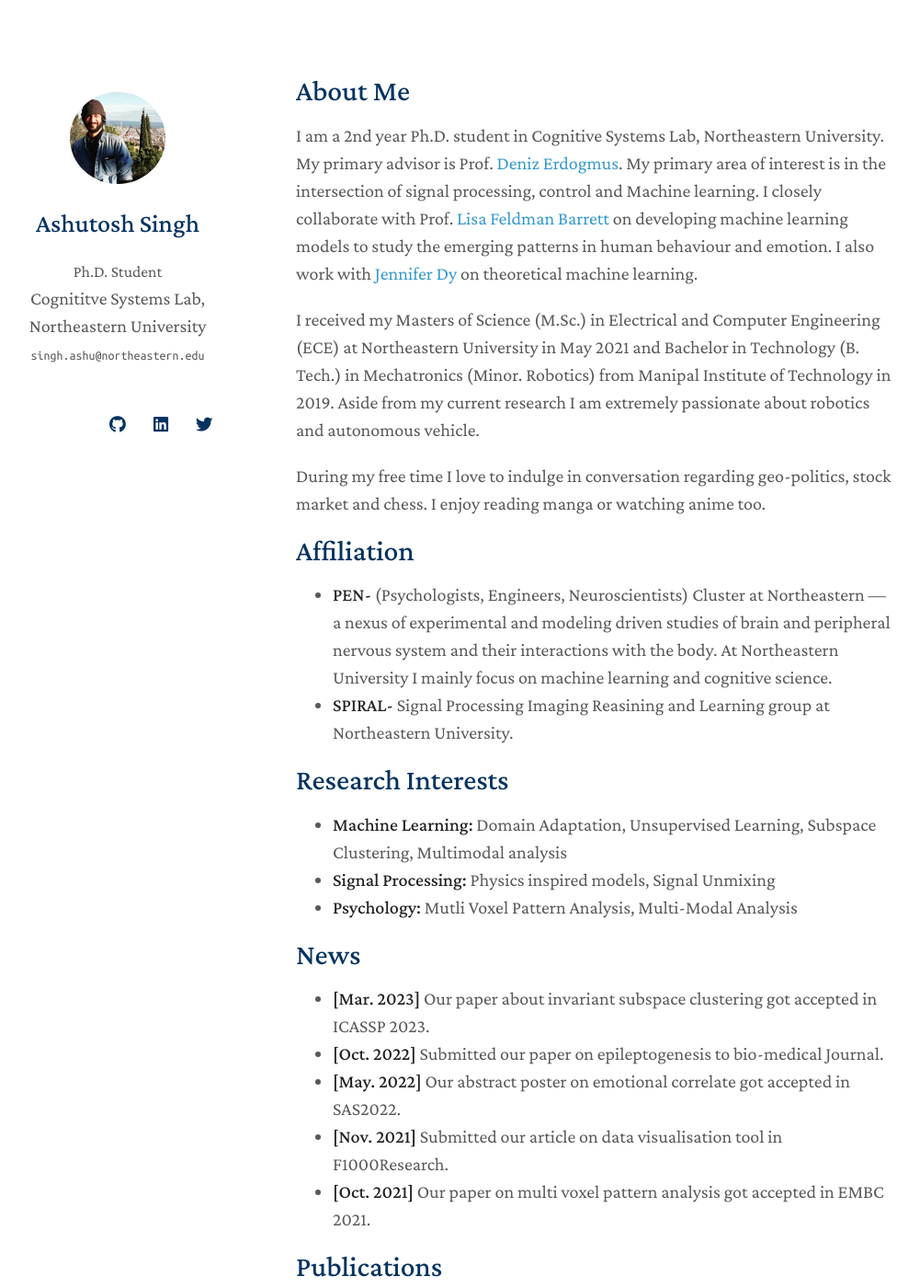
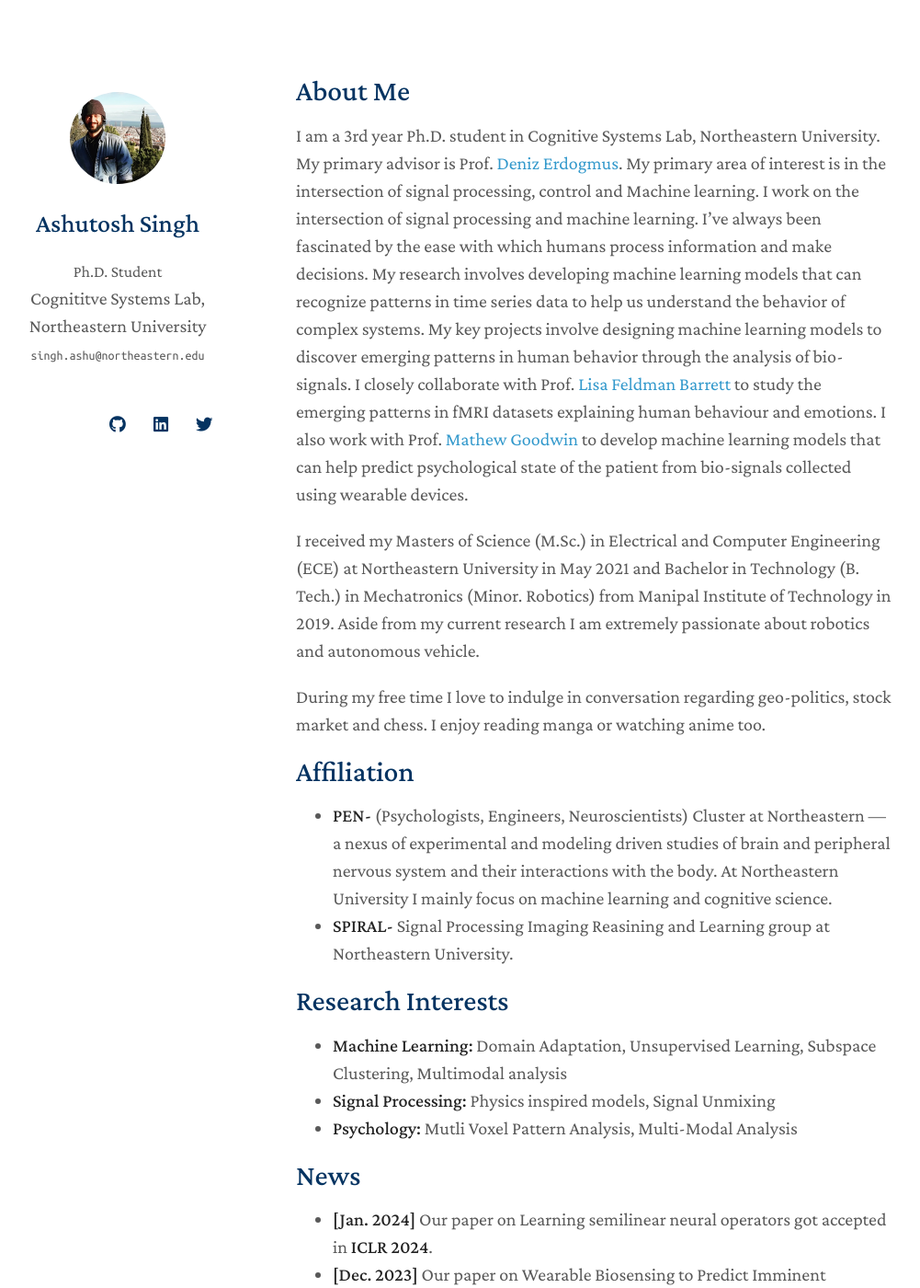
Before and after one commit to ashutosh17dec/ashutosh17dec.github.io, a Jekyll site: the page built from index.md, in a window 1280 px wide and 1400 px high. Shown: the whole window at 92% size, without its empty margins (148-1149 px from the left). Built offline with Jekyll 4.4.1, drawn with Linux system fonts in a browser that asks for light colours; nearby versions of some CDN libraries; a style sheet for code colours, icons or effects is not loaded; our own code applies the rules of GitHub Pages for plain Markdown files; some of the changed text lies outside the part shown.

Commit message:
Update index.md

```diff
--- a/index.md
+++ b/index.md
@@ -4,7 +4,9 @@ layout: homepage
 
 ## About Me
 
-I am a 2nd year Ph.D. student in Cognitive Systems Lab, Northeastern University. My primary advisor is Prof. <a href = "https://web.northeastern.edu/deniz/">Deniz Erdogmus</a>. My primary area of interest is in the intersection of signal processing, control and Machine learning. I closely collaborate with Prof. <a href = "https://cos.northeastern.edu/people/lisa-barrett/">Lisa Feldman Barrett</a> on developing machine learning models to study the emerging patterns in human behaviour and emotion. I also work with <a href = "https://scholar.google.com/citations?user=6h7b0fAAAAAJ&hl=en">Jennifer Dy</a> on theoretical machine learning.
+I am a 3rd year Ph.D. student in Cognitive Systems Lab, Northeastern University. My primary advisor is Prof. <a href = "https://web.northeastern.edu/deniz/">Deniz Erdogmus</a>. My primary area of interest is in the intersection of signal processing, control and Machine learning. I work on the intersection of signal processing and machine learning. I’ve always been fascinated by the ease with which humans process information and make decisions.
+My research involves developing machine learning models that can recognize patterns in time series data to help us understand the behavior of complex systems. My key projects involve designing machine learning models to discover emerging patterns in human behavior through the analysis of bio-signals.
+I closely collaborate with Prof. <a href = "https://cos.northeastern.edu/people/lisa-barrett/">Lisa Feldman Barrett</a> to study the emerging patterns in fMRI datasets explaining human behaviour and emotions. I also work with Prof. <a href = "https://www.khoury.northeastern.edu/people/matthew-goodwin/">Mathew Goodwin</a> to develop machine learning models that can help predict psychological state of the patient from bio-signals collected using wearable devices.
 
 I received my Masters of Science (M.Sc.) in Electrical and Computer Engineering (ECE) at Northeastern University in May 2021 and Bachelor in Technology (B. Tech.) in Mechatronics (Minor. Robotics) from Manipal Institute of Technology in 2019. Aside from my current research I am extremely passionate about robotics and autonomous vehicle.
 
@@ -21,13 +23,14 @@ During my free time I love to indulge in conversation regarding geo-politics, st
 - **Psychology:** Mutli Voxel Pattern Analysis, Multi-Modal Analysis
 
 ## News
-
-- **[Mar. 2023]** Our paper about invariant subspace clustering got accepted in ICASSP 2023.
+- **[Jan. 2024]** Our paper on Learning semilinear neural operators got accepted in **ICLR 2024**.
+- **[Dec. 2023]** Our paper on Wearable Biosensing to Predict Imminent Aggressive Behavior got accepted in journal of **JAMA Network Open**.
+- **[Mar. 2023]** Our paper about invariant subspace clustering got accepted in **ICASSP 2023**.
 - **[Oct. 2022]** Submitted our paper on epileptogenesis to bio-medical Journal.
-- **[May. 2022]** Our abstract poster on emotional correlate got accepted in SAS2022.
-- **[Nov. 2021]** Submitted our article on data visualisation tool in F1000Research.
-- **[Oct. 2021]** Our paper on multi voxel pattern analysis got accepted in EMBC 2021.
+- **[May. 2022]** Our abstract poster on emotional correlate got accepted in **SAS2022**.
+- **[Nov. 2021]** Submitted our article on data visualisation tool in **F1000Research**.
+- **[Oct. 2021]** Our paper on multi voxel pattern analysis got accepted in **EMBC 2021**.
 
 {% include_relative _includes/publications.md %}
-
+Reviewer for ICASSP 23, MLSP 23, ICASSP 24.
 {% include_relative _includes/services.md %}
```
